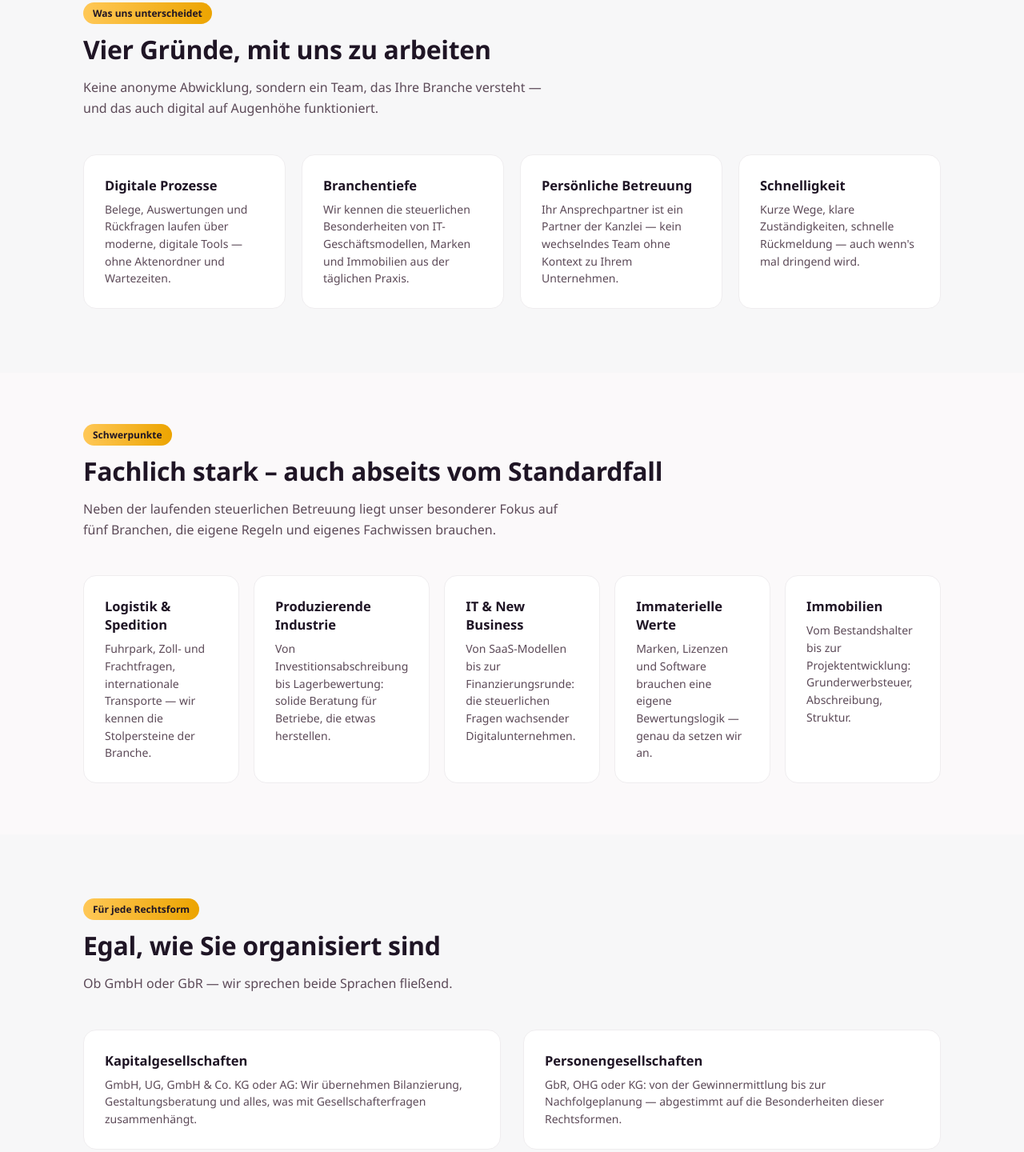
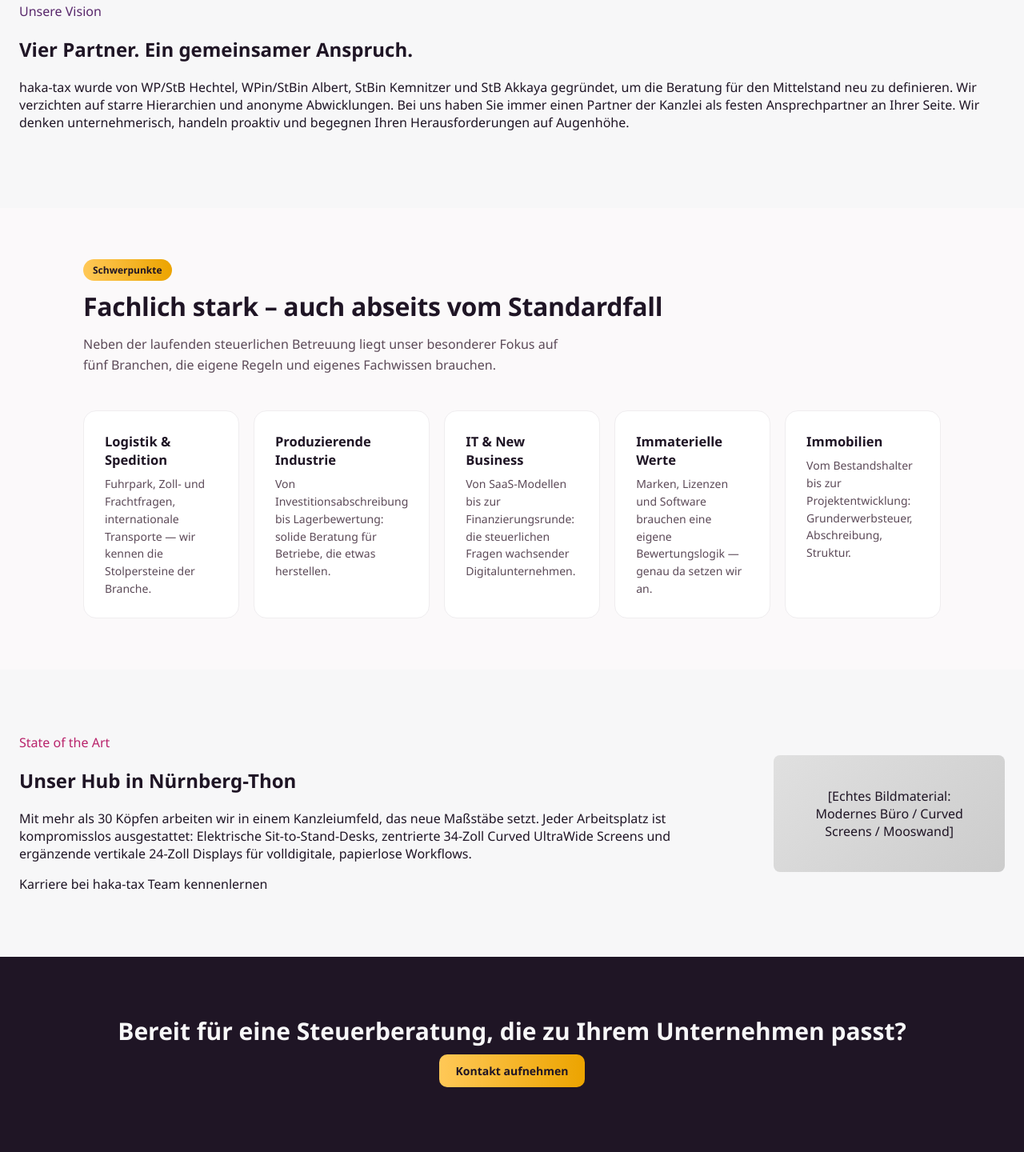
Before and after one commit to faruk-akkaya/haka-tax.de, a plain HTML site: page index.html in a window 1280 px wide. Shown: the part 729-2169 px from the top of the page at 80% size. Drawn offline with Linux system fonts and the light colour scheme.

Commit message:
Update index.html

```diff
--- a/index.html
+++ b/index.html
@@ -183,8 +183,8 @@ footer{background:var(--night);color:var(--white);padding:56px 24px 0;}
 
 <section class="hero">
   <div class="hero-inner">
-    <span class="eyebrow">Steuerberatung · Nürnberg</span>
-    <h1>Zahlen im Griff. Kopf frei fürs Geschäft.</h1>
+    <span class="eyebrow">Wirtschaftsprüfung und Steuerberatung · Nürnberg</span>
+    <h1>Komplexe Strukturen. Klare Antworten.</h1>
     <p class="lead">Wir beraten mittelständische Unternehmen aus IT &amp; digitalem Geschäft, mit Marken und Lizenzen, aus Immobilienwirtschaft, Logistik und produzierender Industrie — persönlich, digital und ohne Umwege.</p>
     <div class="hero-cta">
       <a href="kontakt.html" class="cta-btn light">Kontakt aufnehmen</a>
@@ -194,28 +194,10 @@ footer{background:var(--night);color:var(--white);padding:56px 24px 0;}
 </section>
 
 <section>
-  <div class="container">
-    <span class="tag">Was uns unterscheidet</span>
-    <h2 class="section-title">Vier Gründe, mit uns zu arbeiten</h2>
-    <p class="section-lead">Keine anonyme Abwicklung, sondern ein Team, das Ihre Branche versteht — und das auch digital auf Augenhöhe funktioniert.</p>
-    <div class="grid-4">
-      <div class="card">
-        <h3>Digitale Prozesse</h3>
-        <p>Belege, Auswertungen und Rückfragen laufen über moderne, digitale Tools — ohne Aktenordner und Wartezeiten.</p>
-      </div>
-      <div class="card">
-        <h3>Branchentiefe</h3>
-        <p>Wir kennen die steuerlichen Besonderheiten von IT-Geschäftsmodellen, Marken und Immobilien aus der täglichen Praxis.</p>
-      </div>
-      <div class="card">
-        <h3>Persönliche Betreuung</h3>
-        <p>Ihr Ansprechpartner ist ein Partner der Kanzlei — kein wechselndes Team ohne Kontext zu Ihrem Unternehmen.</p>
-      </div>
-      <div class="card">
-        <h3>Schnelligkeit</h3>
-        <p>Kurze Wege, klare Zuständigkeiten, schnelle Rückmeldung — auch wenn's mal dringend wird.</p>
-      </div>
-    </div>
+  <div>
+    <span style="color: #58276B;">Unsere Vision</span>
+    <h2>Vier Partner. Ein gemeinsamer Anspruch.</h2>
+    <p>haka-tax wurde von WP/StB Hechtel, WPin/StBin Albert, StBin Kemnitzer und StB Akkaya gegründet, um die Beratung für den Mittelstand neu zu definieren. Wir verzichten auf starre Hierarchien und anonyme Abwicklungen. Bei uns haben Sie immer einen Partner der Kanzlei als festen Ansprechpartner an Ihrer Seite. Wir denken unternehmerisch, handeln proaktiv und begegnen Ihren Herausforderungen auf Augenhöhe.</p>
   </div>
 </section>
 
@@ -250,33 +232,17 @@ footer{background:var(--night);color:var(--white);padding:56px 24px 0;}
 </section>
 
 <section>
-  <div class="container">
-    <span class="tag">Für jede Rechtsform</span>
-    <h2 class="section-title">Egal, wie Sie organisiert sind</h2>
-    <p class="section-lead">Ob GmbH oder GbR — wir sprechen beide Sprachen fließend.</p>
-    <div class="grid-2">
-      <div class="card">
-        <h3>Kapitalgesellschaften</h3>
-        <p>GmbH, UG, GmbH &amp; Co. KG oder AG: Wir übernehmen Bilanzierung, Gestaltungsberatung und alles, was mit Gesellschafterfragen zusammenhängt.</p>
-      </div>
-      <div class="card">
-        <h3>Personengesellschaften</h3>
-        <p>GbR, OHG oder KG: von der Gewinnermittlung bis zur Nachfolgeplanung — abgestimmt auf die Besonderheiten dieser Rechtsformen.</p>
-      </div>
+  <div style="display: flex; gap: 40px; align-items: center;">
+    <div>
+      <span style="color: #B9236B;">State of the Art</span>
+      <h2>Unser Hub in Nürnberg-Thon</h2>
+      <p>Mit mehr als 30 Köpfen arbeiten wir in einem Kanzleiumfeld, das neue Maßstäbe setzt. Jeder Arbeitsplatz ist kompromisslos ausgestattet: Elektrische Sit-to-Stand-Desks, zentrierte 34-Zoll Curved UltraWide Screens und ergänzende vertikale 24-Zoll Displays für volldigitale, papierlose Workflows.</p>
+      <a href="karriere.html" class="button-primary">Karriere bei haka-tax</a>
+      <a href="team.html" class="button-primary">Team kennenlernen</a>
     </div>
-  </div>
-</section>
-
-<section>
-  <div class="container">
-    <div class="grid-2" style="align-items:center;">
-      <div>
-        <span class="tag">Das Team</span>
-        <h2 class="section-title">Vier Partner, ein Anspruch</h2>
-        <p class="section-lead" style="margin-bottom:24px;">ca. 30 Kolleginnen und Kollegen, vier Partner — und für Sie immer ein fester Ansprechpartner statt wechselnder Zuständigkeiten.</p>
-        <a href="team.html" class="cta-btn ghost">Team kennenlernen</a>
-      </div>
-      <div class="photo-block">Foto: Team &amp; Büro<br>(hier folgt echtes Bildmaterial)</div>
+    <div style="background: linear-gradient(135deg, #e0e0e0, #cccccc); padding: 40px; text-align: center; border-radius: 8px;">
+      <!-- Hier später ein hochwertiges Foto eures Büros / der gebogenen Screens / der Mooswände einfügen -->
+      [Echtes Bildmaterial: Modernes Büro / Curved Screens / Mooswand]
     </div>
   </div>
 </section>
```
